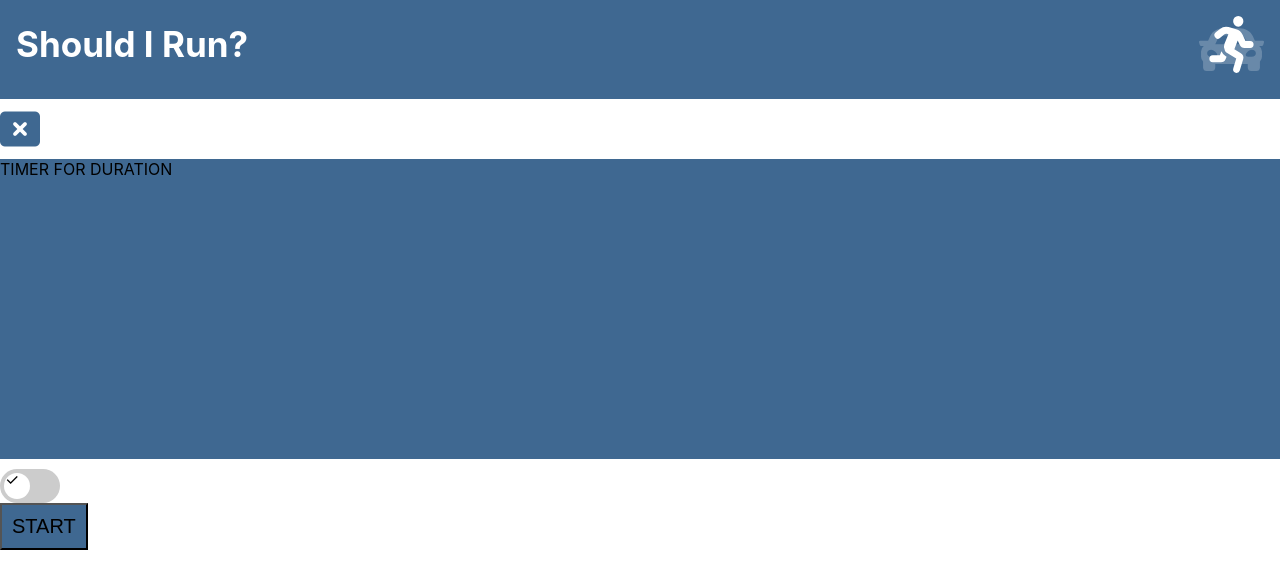
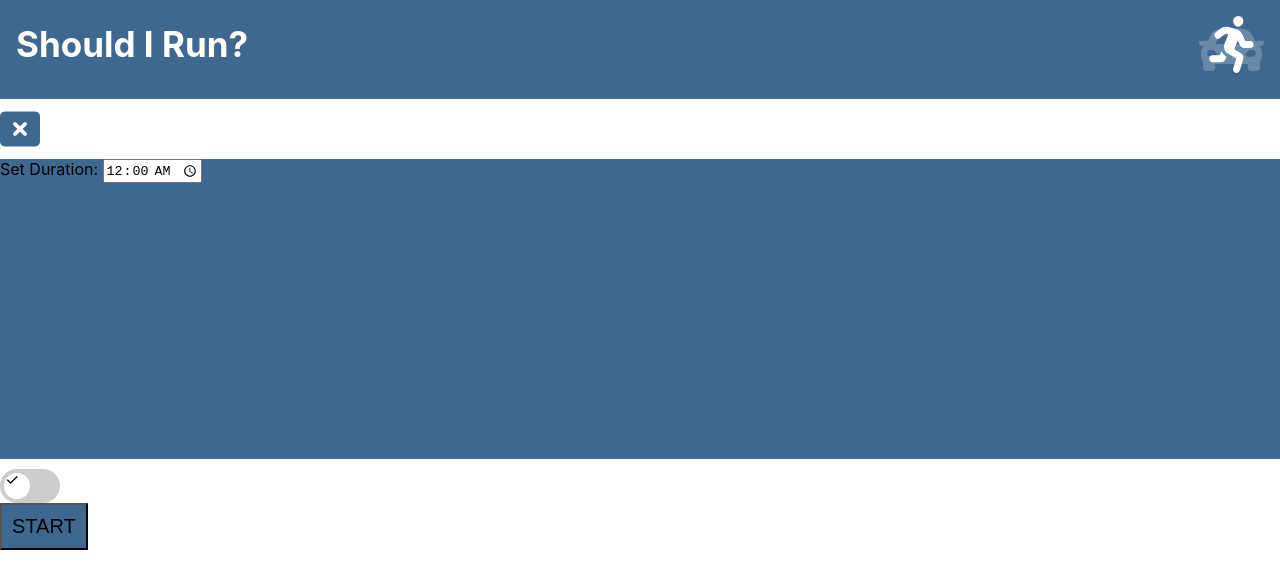
Before and after one commit to Anapcwb/should-i-run, a React (Create React App) app: page / in a window 1280 px wide. Shown: the top 588 px of the page. Built offline with nearby package versions, Linux system fonts and the light colour scheme; no server answers.

Commit message:
add callback from duration and expiration components to map

```diff
--- a/src/components/Duration.jsx
+++ b/src/components/Duration.jsx
@@ -3,17 +3,32 @@ import Button from "./Button";
 import "../styles/App.css";
 
 class Duration extends Component {
-  /*constructor(props) {
+  constructor(props) {
     super(props);
     this.state = {
-      textDisplay: false
+      expiration: "00:00"
     };
-  }*/
+  }
+
+  handleInput = event => {
+    this.setState({ expiration: event.target.value });
+    this.props.onSetExpiry(event.target.value);
+  };
 
   state = {};
 
   render() {
-    return <div className="timer">TIMER FOR DURATION</div>;
+    return (
+      <div className="timer">
+        <label htmlFor="startTime">Set Duration: </label>
+        <input
+          type="time"
+          id="startTime"
+          value={this.state.expiration}
+          onChange={this.handleInput}
+        ></input>
+      </div>
+    );
   }
 }
 
--- a/src/components/Expiration.jsx
+++ b/src/components/Expiration.jsx
@@ -1,5 +1,5 @@
 import React, { Component } from "react";
-//import Button from "./Button";
+import Button from "./Button";
 import "../styles/App.css";
 
 class Expiration extends Component {
@@ -11,10 +11,8 @@ class Expiration extends Component {
   }
 
   handleInput = event => {
-    console.log(">>>" + event);
-
     this.setState({ expiration: event.target.value });
-    this.props.onSetExpiry(this.state.expiration);
+    this.props.onSetExpiry(event.target.value);
   };
 
   state = {};
@@ -22,12 +20,12 @@ class Expiration extends Component {
   render() {
     return (
       <div className="timer">
-        <label htmlFor="startTime">Start time: </label>
+        <label htmlFor="startTime">Set Expiry: </label>
         <input
           type="time"
           id="startTime"
           value={this.state.expiration}
-          onChange={() => this.handleInput}
+          onChange={this.handleInput}
         ></input>
       </div>
     );
--- a/src/components/Input.jsx
+++ b/src/components/Input.jsx
@@ -37,7 +37,7 @@ class Input extends React.Component {
 
   getTimer() {
     if (this.state.isDuration) {
-      return <Duration />;
+      return <Duration onSetExpiry={this.props.onSetExpiry} />;
     } else {
       return <Expiration onSetExpiry={this.props.onSetExpiry} />;
     }
```
